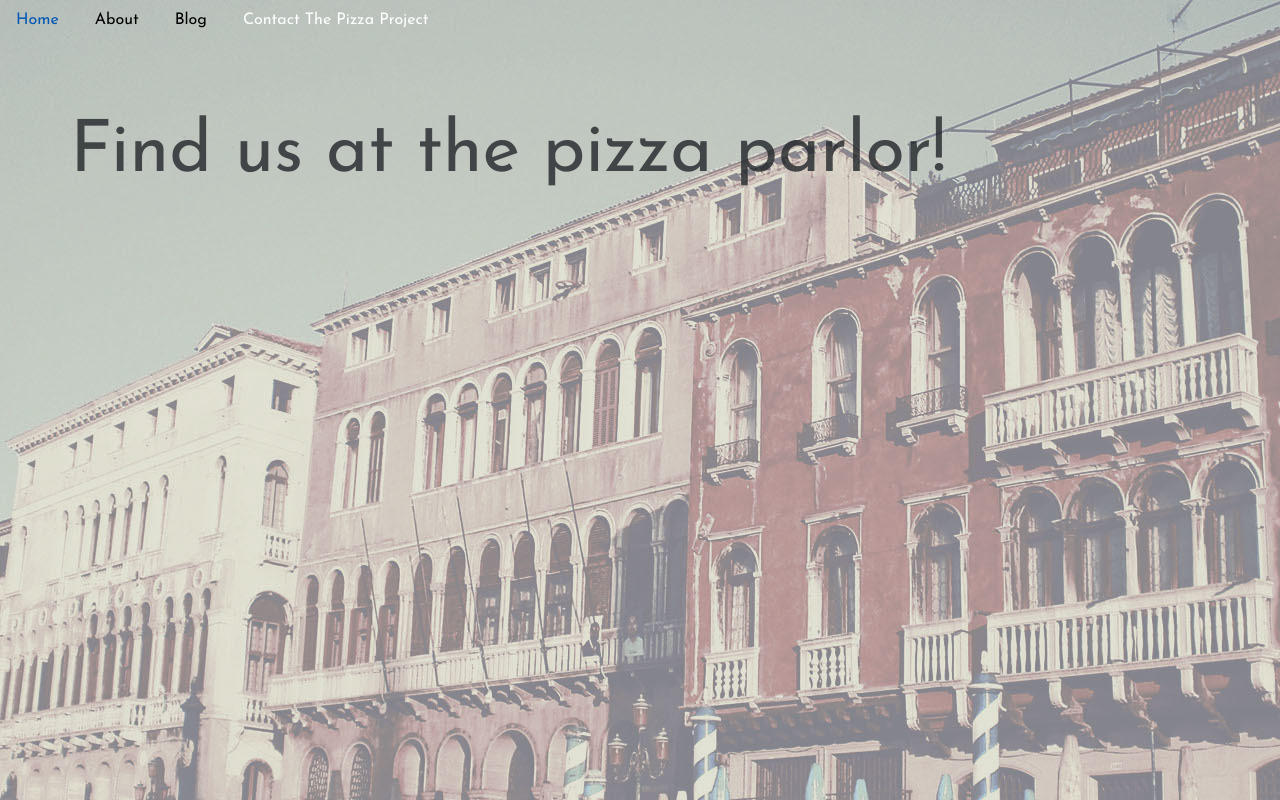
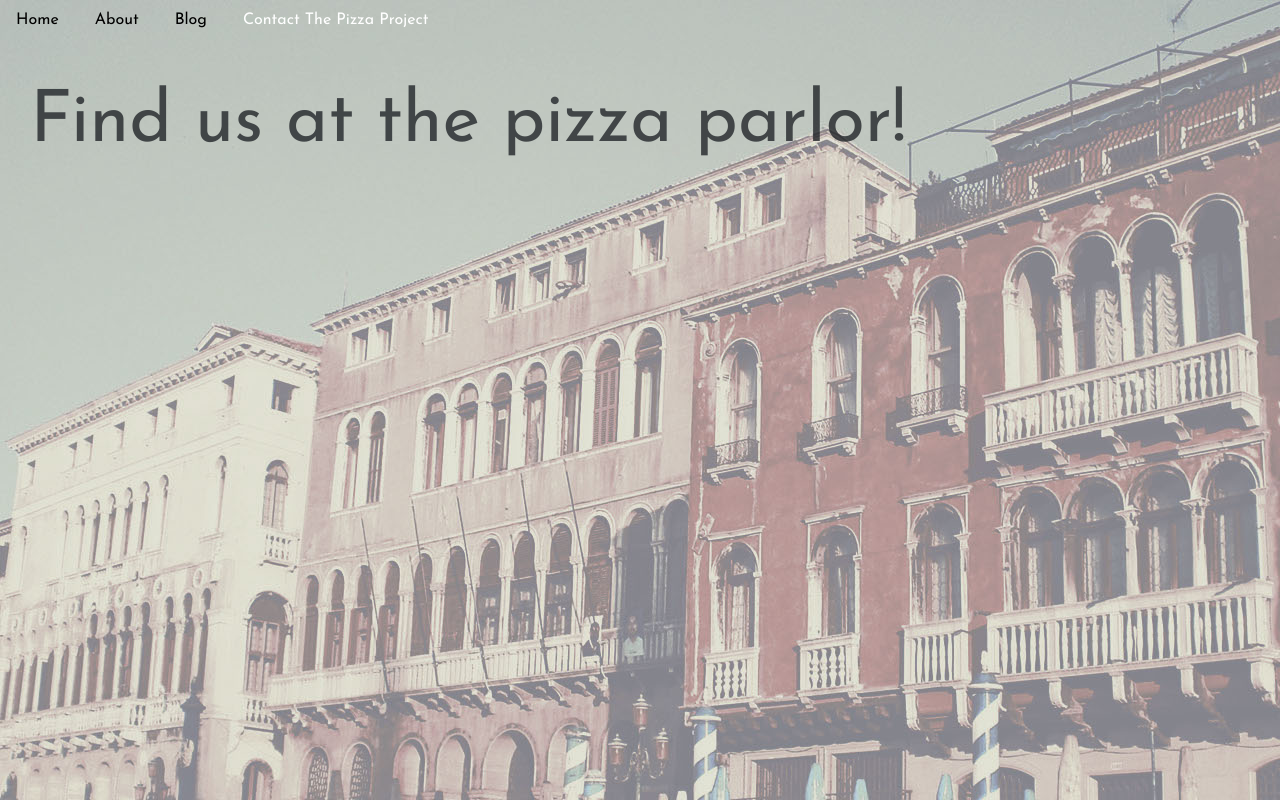
Before and after one commit to thepizzaproject/thepizzaproject.github.io, a plain HTML site: page contact.html in a window 1280 px wide. Drawn offline with nearby package versions, Linux system fonts and the light colour scheme.

Commit message:
5th upload

```diff
--- a/contact.html
+++ b/contact.html
@@ -21,8 +21,8 @@
 		</nav>
 
 
-		<div class="text-center-homepage transparent">
-		<h1 class="display-3 homepage-font">Find us at the pizza parlor!</h1>
+		<div class="transparent">
+		<h1 class="display-3 homepage-font contact-padding animated fadeInDown">Find us at the pizza parlor!</h1>
     </div>
 	</body>
 </html>
--- a/css/style.css
+++ b/css/style.css
@@ -66,3 +66,8 @@
 	max-width:35%;
 	max-height: 35%
 }
+
+.contact-padding{
+	padding-left:30px;
+	padding-top: 40px
+}
```
Also changed, not shown: index.html (+1 -1 lines).
